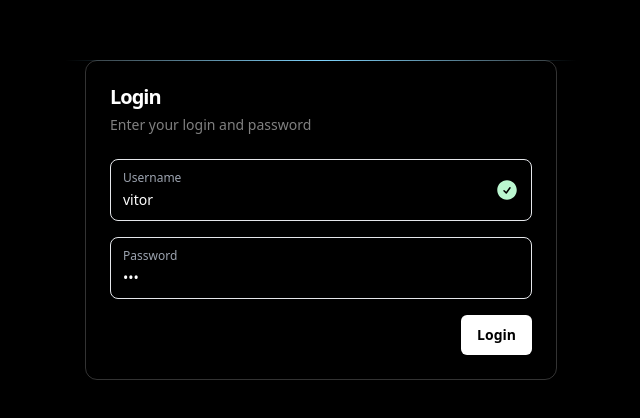
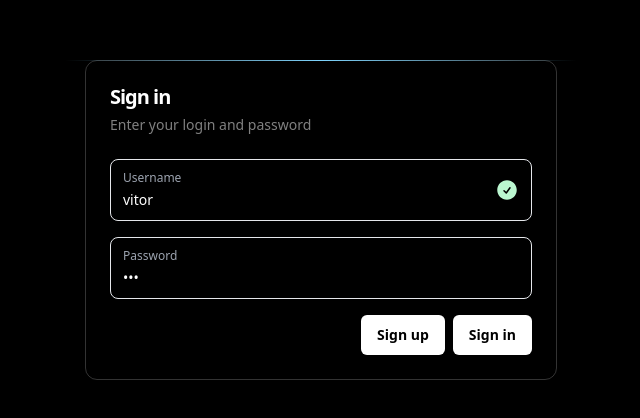
Before and after one commit to VitorLeiteJr/autentication-jwt-users-crud, a Next.js app: page /login in a window 1280 px wide. Shown: the part 200-618 px from the top of the page, without its empty margins (319-959 px from the left). Built offline with nearby package versions, Linux system fonts and the light colour scheme.

Commit message:
feat: check if screen logiin or register

```diff
--- a/app/_components/CompForm.tsx
+++ b/app/_components/CompForm.tsx
@@ -1,4 +1,5 @@
 
+import Link from "next/link"
 import { FormEvent } from "react"
 
 interface formProps {
@@ -6,10 +7,11 @@ interface formProps {
     onSubmit: (e: FormEvent<HTMLFormElement>) => void,
     textButton: string,
     textDescription: string,
+    isLogin: boolean
 
 }
 
-const CompForm = ({onSubmit, textButton,textDescription}: formProps) => {
+const CompForm = ({onSubmit, textButton,textDescription, isLogin}: formProps) => {
   return (
     <div className="bg-black text-white flex min-h-screen flex-col items-center pt-16 sm:justify-center sm:pt-0">
 
@@ -64,7 +66,9 @@ const CompForm = ({onSubmit, textButton,textDescription}: formProps) => {
                     </div>
 
                     <div className="mt-4 flex items-center justify-end gap-x-2">
-
+                   {isLogin ? ( <Link href={'/register'}
+                            className="font-semibold hover:bg-black hover:text-white hover:ring hover:ring-white transition duration-300 inline-flex items-center justify-center rounded-md text-sm focus-visible:outline-none focus-visible:ring-2 focus-visible:ring-offset-2 disabled:pointer-events-none disabled:opacity-50 bg-white text-black h-10 px-4 py-2"
+                            type="submit">Sign up</Link>) : (<Link href={'/login'}>do you have a account? click here</Link>) }
                         <button
                             className="font-semibold hover:bg-black hover:text-white hover:ring hover:ring-white transition duration-300 inline-flex items-center justify-center rounded-md text-sm focus-visible:outline-none focus-visible:ring-2 focus-visible:ring-offset-2 disabled:pointer-events-none disabled:opacity-50 bg-white text-black h-10 px-4 py-2"
                             type="submit">{textButton}</button>
--- a/app/layout.tsx
+++ b/app/layout.tsx
@@ -16,8 +16,8 @@ const geistMono = localFont({
 });
 
 export const metadata: Metadata = {
-  title: "Create Next App",
-  description: "Generated by create next app",
+  title: "Autentication users with crud",
+  description: "Autentication users with crud",
 };
 
 export default function RootLayout({
--- a/app/login/page.tsx
+++ b/app/login/page.tsx
@@ -34,8 +34,9 @@ const Login = () => {
   return (
    <CompForm
    onSubmit={handleSubmit}
-   textButton="Login"
+   textButton="Sign in"
    textDescription="Enter your login and password"
+   isLogin={true}
    />
   )
 }
--- a/app/register/page.tsx
+++ b/app/register/page.tsx
@@ -31,6 +31,7 @@ const Register = () => {
    onSubmit={handleSubmit}
    textButton="Register"
    textDescription="fill the fields"
+   isLogin={false}
    />
   )
 }
```
